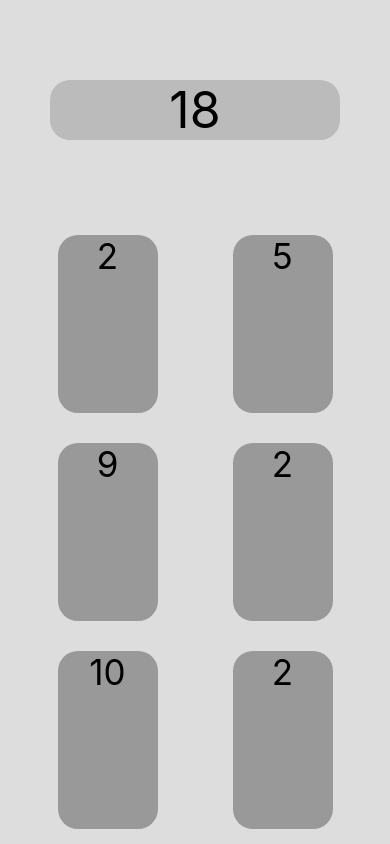
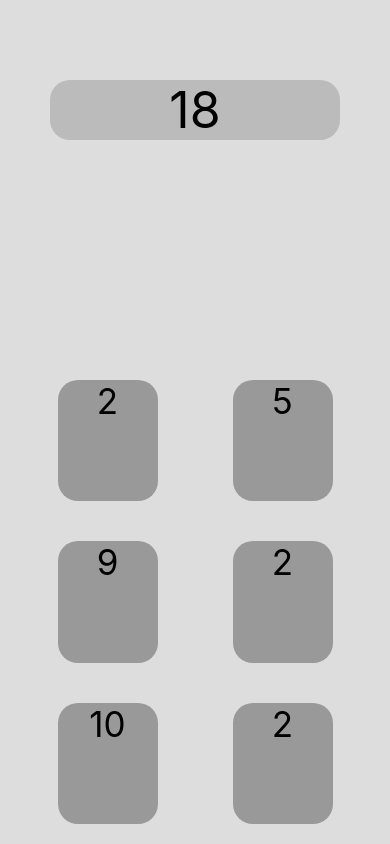
Before and after one commit to Nathanjms/react-native-essential-training, a React Native app: screen / in a window 390 px wide. Built offline with nearby package versions, Linux system fonts and the light colour scheme.

Commit message:
css changes now i see it on Pixel 3

```diff
--- a/src/components/Game.js
+++ b/src/components/Game.js
@@ -47,14 +47,14 @@ const styles = StyleSheet.create({
         flexWrap: 'wrap',
         justifyContent: 'space-around',
         marginHorizontal: 20,
-        marginTop: 30,
+        marginTop: 170,
 
     },
 
     number: {
         backgroundColor: '#999',
         width: 100,
-        margin: 15,
+        margin: 20,
         textAlign: 'center',
         fontSize: 35,
         borderRadius: 20,
```
